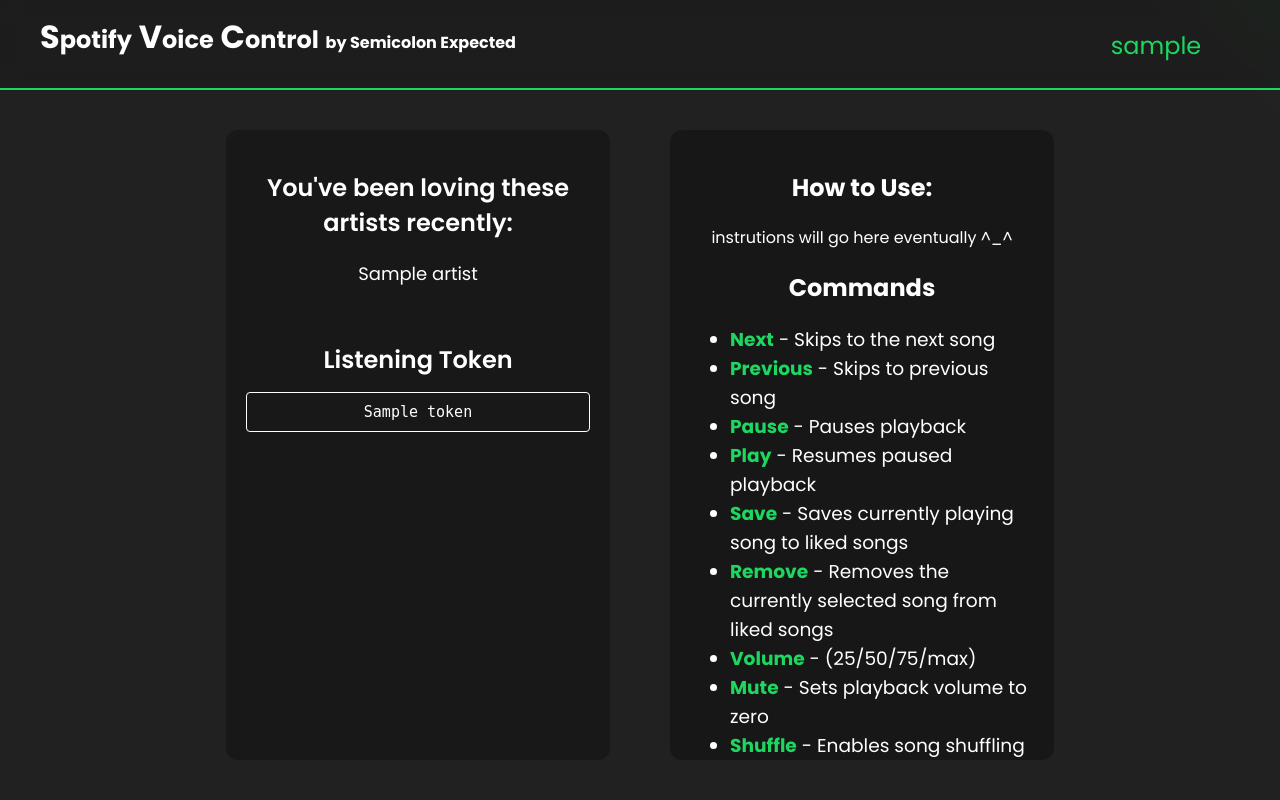
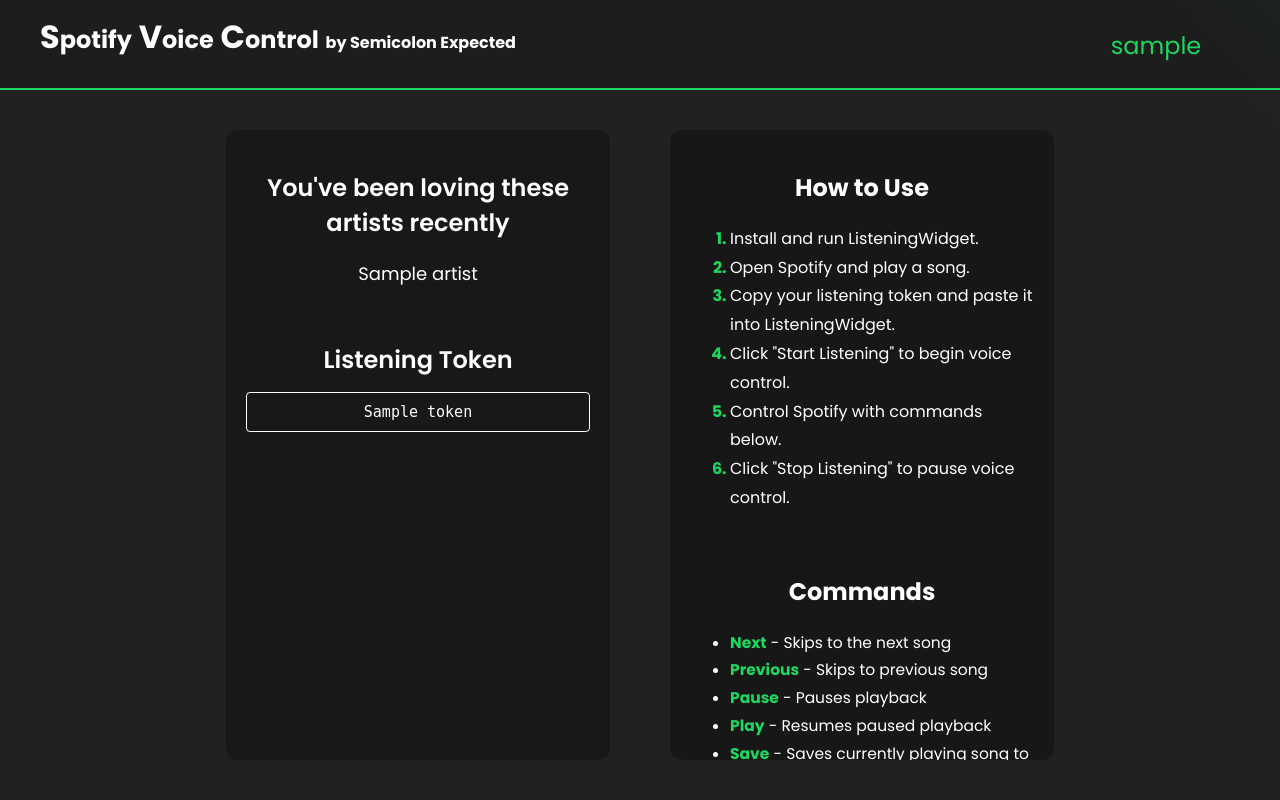
Before and after one commit to angellsoliss/semicolonExpected_deployment, a Flask app: template templates/functionality.html in a window 1280 px wide. Run offline with Flask 3, Linux system fonts and the light colour scheme; the template is opened without the code that fills it: most values are stand-ins (such as "Sample title", 1, 10 or a date in 2020).

Commit message:
added instructions, added listeningWidget executable

```diff
--- a/static/css/main.css
+++ b/static/css/main.css
@@ -176,8 +176,19 @@ body {
 }
 
 .mycontainer ul{
-    font-size: 18.6px;
+    font-size: 15.5px;
     text-align: left;
+    line-height: 1.8;
+}
+
+.mycontainer ol{
+    text-align: left;
+    line-height: 1.8;
+}
+
+.mycontainer ol li::marker{
+    color: #1ED760;
+    font-weight: bold;
 }
 
 @keyframes color{
--- a/templates/functionality.html
+++ b/templates/functionality.html
@@ -29,7 +29,7 @@
 {% block body %}
 <div class="wrapper">
     <div class="artists-box">
-        <h2>You've been loving these artists recently:</h2>
+        <h2>You've been loving these artists recently</h2>
             <ol>
                 {% for name in top_artists %}
                 <li>{{ name }}</li>
@@ -42,8 +42,16 @@
 
     <!--Commands -->
     <div class="mycontainer">
-        <h2>How to Use:</h2>
-            <p>instrutions will go here eventually ^_^</p>
+        <h2>How to Use</h2>
+        <ol>
+            <li>Install and run ListeningWidget.</li>
+            <li>Open Spotify and play a song.</li>
+            <li>Copy your listening token and paste it into ListeningWidget.</li>
+            <li>Click "Start Listening" to begin voice control.</li>
+            <li>Control Spotify with commands below.</li>
+            <li>Click "Stop Listening" to pause voice control.</li>
+        </ol>
+            <br>
             <h2>Commands</h2>
             <ul>
                 <li><span class="emphasize">Next</span> - Skips to the next song</li>
```
Also changed, not shown: 3 other files.
